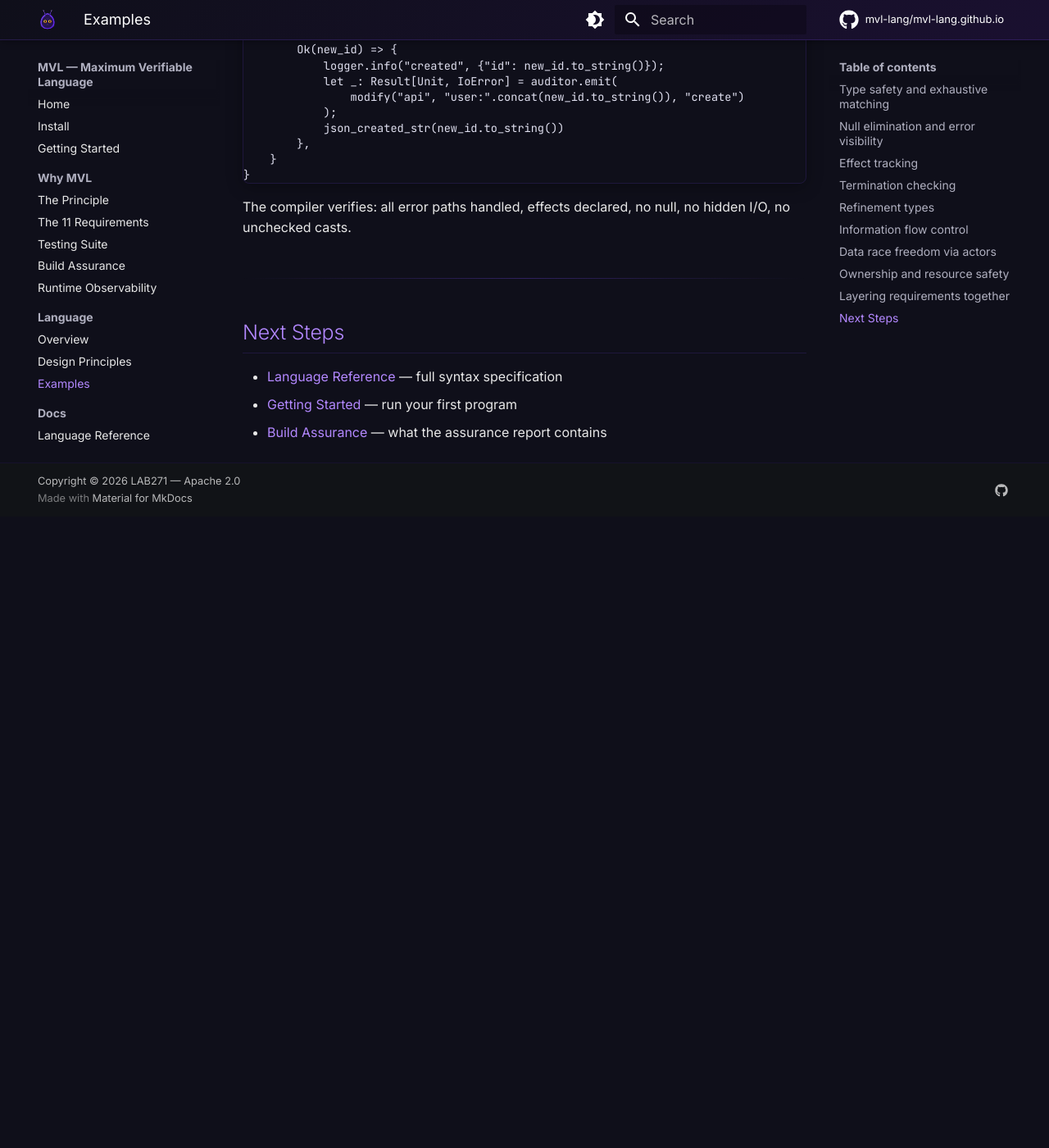
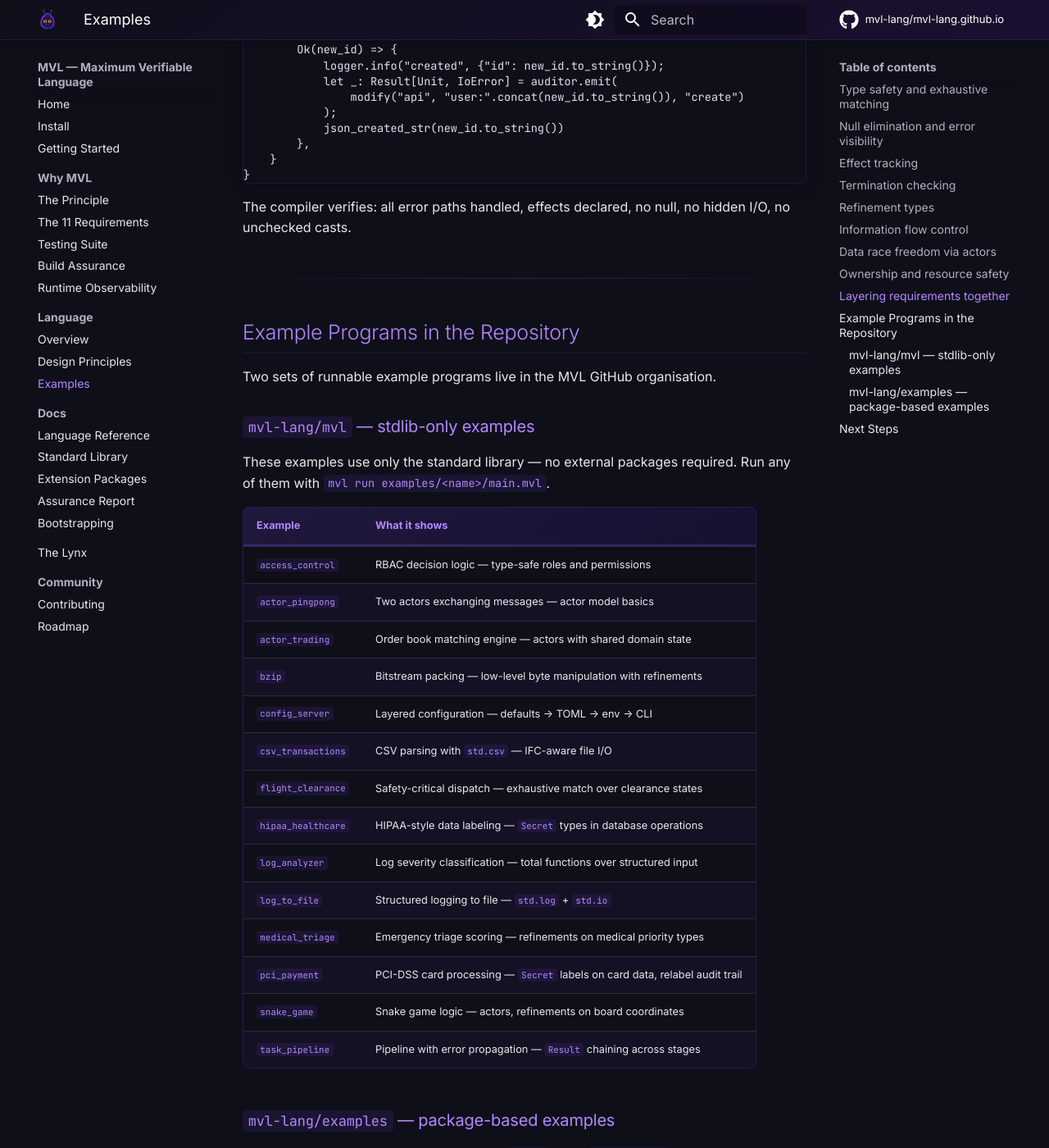
Before and after one commit to mvl-lang/mvl-lang.github.io, an MkDocs documentation site: the page built from docs/language/examples.md, in a window 1280 px wide and 1400 px high, scrolled down 6255 px. Shown: the whole window at 82% size. Built offline with MkDocs 1.6.1 and Material for MkDocs 9.7.7, drawn with Linux system fonts in a browser that asks for light colours; comment, search, counter and statistics services are not loaded; before the commit the page ends 6885 px from its top, so only the background shows below that; some of the changed text lies outside the part shown.

Commit message:
docs: split stdlib/packages, add examples repo links
- docs/stdlib.md: remove pkg.* section; add link to new packages page
- docs/packages.md: new page — all 10 pkg-* packages with GitHub links,
  install instructions, code snippets, security model; linked into nav
  as "Extension Packages" under Docs
- language/examples.md: add second section with two tables —
  mvl-lang/mvl examples (14 stdlib-only programs) and
  mvl-lang/examples (6 package-based programs), each row linking
  to GitHub with a description of what it demonstrates
- mkdocs.yml: add Extension Packages to nav

Co-Authored-By: Claude Sonnet 4.6 <noreply@anthropic.com>

```diff
--- a/docs/language/examples.md
+++ b/docs/language/examples.md
@@ -303,8 +303,48 @@ The compiler verifies: all error paths handled, effects declared, no null, no hi
 
 ---
 
+## Example Programs in the Repository
+
+Two sets of runnable example programs live in the MVL GitHub organisation.
+
+### [`mvl-lang/mvl` — stdlib-only examples](https://github.com/mvl-lang/mvl/tree/main/examples)
+
+These examples use only the standard library — no external packages required. Run any of them with `mvl run examples/<name>/main.mvl`.
+
+| Example | What it shows |
+|---------|--------------|
+| [`access_control`](https://github.com/mvl-lang/mvl/tree/main/examples/access_control) | RBAC decision logic — type-safe roles and permissions |
+| [`actor_pingpong`](https://github.com/mvl-lang/mvl/tree/main/examples/actor_pingpong) | Two actors exchanging messages — actor model basics |
+| [`actor_trading`](https://github.com/mvl-lang/mvl/tree/main/examples/actor_trading) | Order book matching engine — actors with shared domain state |
+| [`bzip`](https://github.com/mvl-lang/mvl/tree/main/examples/bzip) | Bitstream packing — low-level byte manipulation with refinements |
+| [`config_server`](https://github.com/mvl-lang/mvl/tree/main/examples/config_server) | Layered configuration — defaults → TOML → env → CLI |
+| [`csv_transactions`](https://github.com/mvl-lang/mvl/tree/main/examples/csv_transactions) | CSV parsing with `std.csv` — IFC-aware file I/O |
+| [`flight_clearance`](https://github.com/mvl-lang/mvl/tree/main/examples/flight_clearance) | Safety-critical dispatch — exhaustive match over clearance states |
+| [`hipaa_healthcare`](https://github.com/mvl-lang/mvl/tree/main/examples/hipaa_healthcare) | HIPAA-style data labeling — `Secret` types in database operations |
+| [`log_analyzer`](https://github.com/mvl-lang/mvl/tree/main/examples/log_analyzer) | Log severity classification — total functions over structured input |
+| [`log_to_file`](https://github.com/mvl-lang/mvl/tree/main/examples/log_to_file) | Structured logging to file — `std.log` + `std.io` |
+| [`medical_triage`](https://github.com/mvl-lang/mvl/tree/main/examples/medical_triage) | Emergency triage scoring — refinements on medical priority types |
+| [`pci_payment`](https://github.com/mvl-lang/mvl/tree/main/examples/pci_payment) | PCI-DSS card processing — `Secret` labels on card data, relabel audit trail |
+| [`snake_game`](https://github.com/mvl-lang/mvl/tree/main/examples/snake_game) | Snake game logic — actors, refinements on board coordinates |
+| [`task_pipeline`](https://github.com/mvl-lang/mvl/tree/main/examples/task_pipeline) | Pipeline with error propagation — `Result` chaining across stages |
+
+### [`mvl-lang/examples` — package-based examples](https://github.com/mvl-lang/examples)
+
+These examples use extension packages (`pkg.*`). Run `mvl install` in the example directory first, then `mvl run main.mvl`.
+
+| Example | Packages used | What it shows |
+|---------|--------------|--------------|
+| [`crud_api`](https://github.com/mvl-lang/examples/tree/main/crud_api) | `pkg-http`, `pkg-rest`, `pkg-sqlite`, `pkg-health`, `pkg-metrics`, `pkg-trace` | Full REST API — routing, SQLite CRUD, K8s health, Prometheus metrics, distributed tracing |
+| [`actor_webserver`](https://github.com/mvl-lang/examples/tree/main/actor_webserver) | `pkg-http` | Actor-per-request HTTP server — concurrency model for production traffic |
+| [`sqlite_basic`](https://github.com/mvl-lang/examples/tree/main/sqlite_basic) | `pkg-sqlite` | SQLite open, schema init, insert, query — database basics |
+| [`zmq_hello`](https://github.com/mvl-lang/examples/tree/main/zmq_hello) | `pkg-zmq` | ZMTP 3.x PUSH/PULL and PUB/SUB — zero-dependency messaging |
+| [`snake_game`](https://github.com/mvl-lang/examples/tree/main/snake_game) | `pkg-tui` | Snake with a terminal UI — raw mode, ANSI rendering, keyboard input |
+| [`anthropic_chat`](https://github.com/mvl-lang/examples/tree/main/anthropic_chat) | `pkg-anthropic` | Claude Messages API client — `Secret[String]` API keys, IFC-safe chat |
+
+---
+
 ## Next Steps
 
 - [Language Reference](../docs/reference.md) — full syntax specification
+- [Extension Packages](../docs/packages.md) — all available `pkg.*` packages
 - [Getting Started](../getting-started.md) — run your first program
-- [Build Assurance](../why/build-assurance.md) — what the assurance report contains
--- a/mkdocs.yml
+++ b/mkdocs.yml
@@ -54,6 +54,7 @@ nav:
   - Docs:
     - Language Reference: docs/reference.md
     - Standard Library: docs/stdlib.md
+    - Extension Packages: docs/packages.md
     - Assurance Report: docs/assurance.md
     - Bootstrapping: docs/bootstrapping.md
   - The Lynx: lynx.md
```
Also changed, not shown: docs/docs/packages.md (added, +251 -0 lines), docs/docs/stdlib.md (+1 -26 lines).
